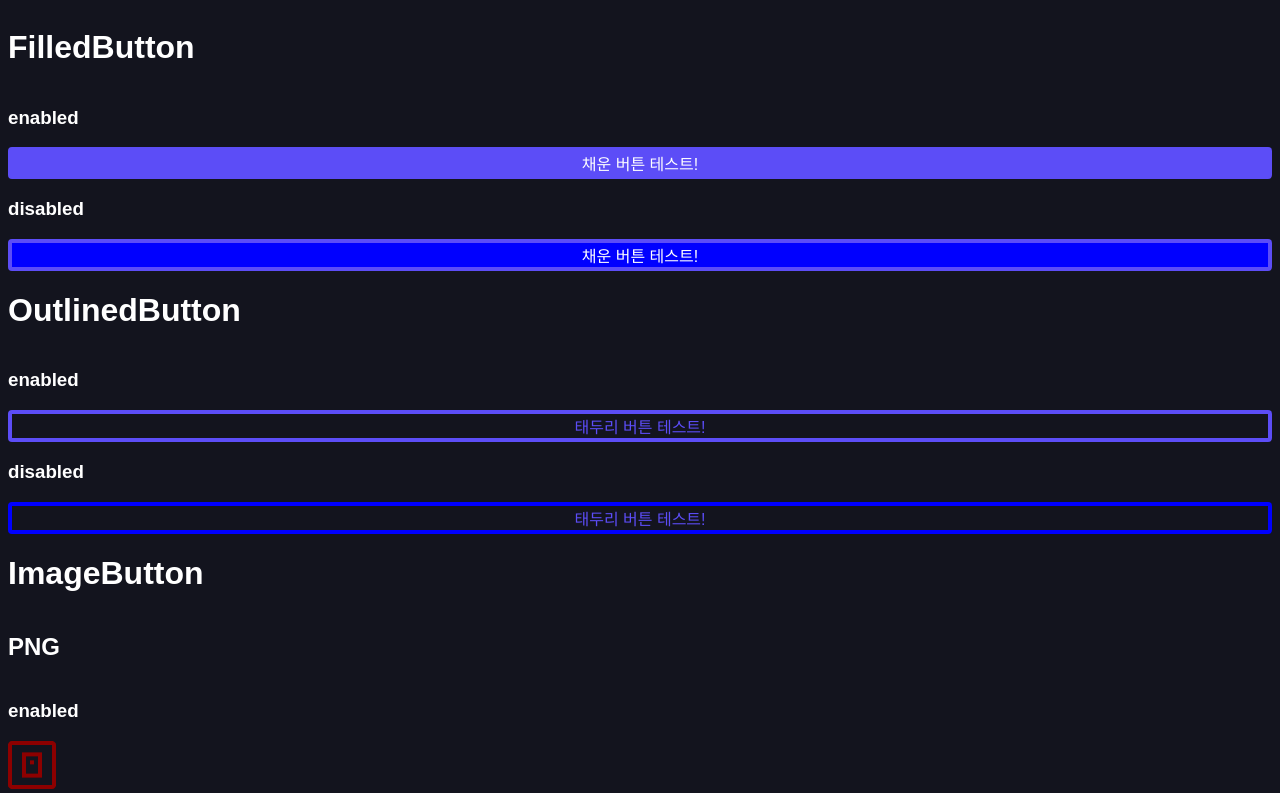
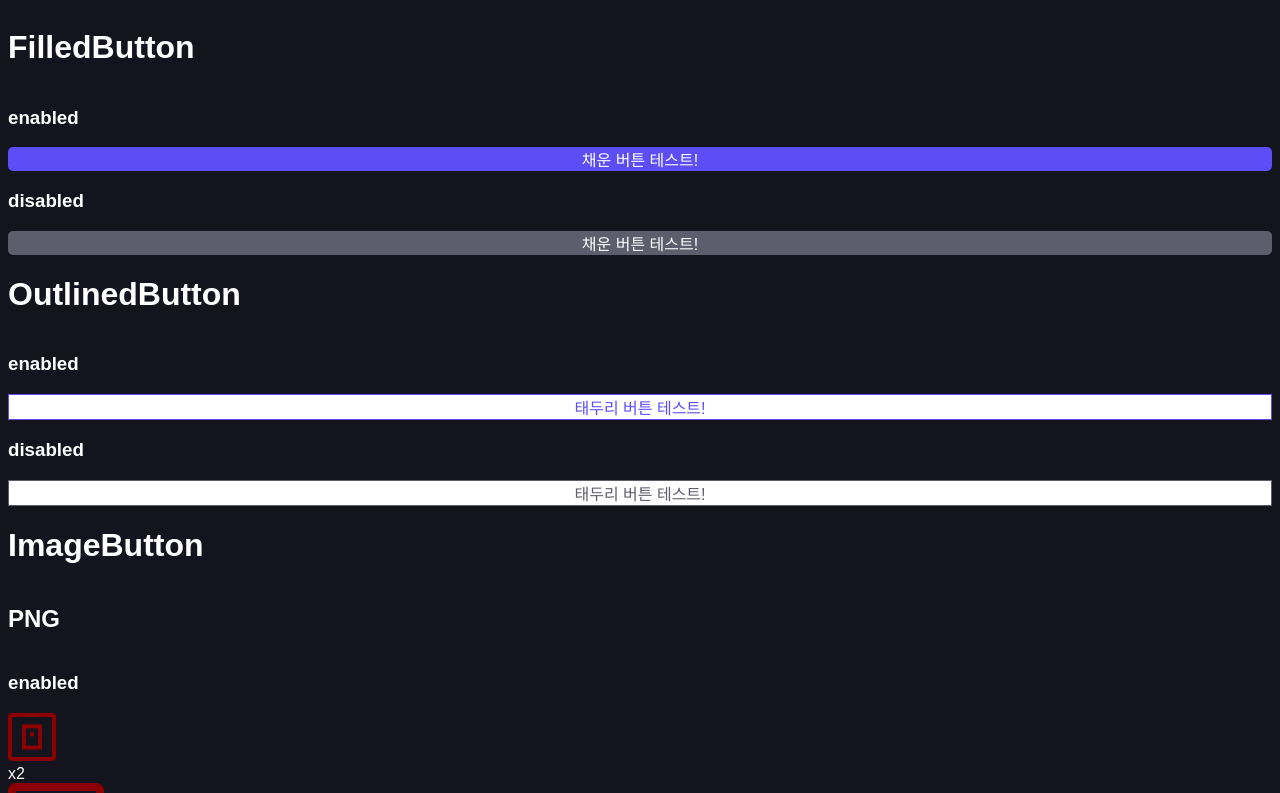
Before and after one commit to FC-final-project-team7/just-try-eat-ai-video-FE, a React (Vite) app: page /__test__/buttons in a window 1280 px wide. Shown: the top 793 px of the page. Built offline with nearby package versions, Linux system fonts and the light colour scheme.

Commit message:
feat: Apply Style and props
- props 로 width, height 지정 가능
  - 'big' | 'small' | 치수문자('120px')

```diff
--- a/src/components/Buttons/BaseButton.tsx
+++ b/src/components/Buttons/BaseButton.tsx
@@ -1,15 +1,43 @@
-import styled from 'styled-components';
+import styled, { css, DefaultTheme } from 'styled-components';
 
-export type BaseButtonProps = Omit<JSX.IntrinsicElements['button'], 'ref'>;
+export type BaseButtonProps = Omit<JSX.IntrinsicElements['button'], 'ref'> & {
+  width: keyof DefaultTheme['buttonsSize'] | string;
+  height: keyof DefaultTheme['buttonsSize'] | string;
+};
+
+const getValueIfProperty = <
+  T extends object,
+  K extends keyof T,
+  V extends unknown | undefined
+>(
+  obj: T,
+  keyAndDefault: K | string,
+  sel: (obj: T[K] | undefined) => V
+) => {
+  return sel(obj[keyAndDefault as K]) ?? keyAndDefault;
+};
 
 const BaseButton = styled.button<BaseButtonProps>`
+  ${({ theme, ...props }) => css`
     all: unset;
+
+    width: ${getValueIfProperty(
+      theme.buttonsSize,
+      props.width,
+      (obj) => obj?.w
+    )};
+    height: ${getValueIfProperty(
+      theme.buttonsSize,
+      props.height,
+      (obj) => obj?.h
+    )};
 
     font: inherit;
     text-align: center;
     cursor: pointer;
     outline: inherit;
     box-sizing: border-box;
+  `}
 `;
 
 export default BaseButton;
--- a/src/components/Buttons/FilledButton/index.tsx
+++ b/src/components/Buttons/FilledButton/index.tsx
@@ -3,23 +3,19 @@ import BaseButton from '~/components/Buttons/BaseButton';
 
 const FilledButton = styled(BaseButton)`
   ${({ theme }) => css`
-    border: ${theme.colors.main.purple} 4px solid;
-    border-radius: 4px;
+    border-radius: 5px;
 
     background-color: ${theme.colors.main.purple};
     color: ${theme.colors.gray100};
 
     &:hover {
-      background-color: red;
     }
     &:focus {
-      background-color: black;
     }
     &:active {
-      background-color: green;
     }
     &:disabled {
-      background-color: blue;
+      background-color: ${theme.colors.gray400};
     }
   `}
 `;
--- a/src/components/Buttons/OutlinedButton/index.tsx
+++ b/src/components/Buttons/OutlinedButton/index.tsx
@@ -3,22 +3,20 @@ import BaseButton from '~/components/Buttons/BaseButton';
 
 const OutlinedButton = styled(BaseButton)`
   ${({ theme }) => css`
-    border: ${theme.colors.main.purple} 4px solid;
-    border-radius: 4px;
+    border: ${theme.colors.main.purple} 1px solid;
 
+    background-color: ${theme.colors.gray100};
     color: ${theme.colors.main.purple};
 
     &:hover {
-      border-color: red;
     }
     &:focus {
-      border-color: black;
     }
     &:active {
-      border-color: green;
     }
     &:disabled {
-      border-color: blue;
+      border-color: ${theme.colors.gray400};
+      color: ${theme.colors.gray400};
     }
   `}
 `;
--- a/src/pages/ProjectListPage/ListContainer/ProjectList/style.ts
+++ b/src/pages/ProjectListPage/ListContainer/ProjectList/style.ts
@@ -24,7 +24,7 @@ export const ListHeader = styled.div`
   justify-content: space-between;
   margin-bottom: 32px;
 `;
-export const button = styled(FilledButton)`
-  width: 148px;
-  height: 48px;
-`;
+export const button = styled(FilledButton).attrs(({ theme }) => ({
+  width: '148px',
+  height: theme.buttonsSize.big.h,
+}))``;
--- a/src/styles/theme.ts
+++ b/src/styles/theme.ts
@@ -20,6 +20,36 @@ const colors = {
   gray300: '#B0B0B0',
   gray200: '#DEDDDD',
   gray100: '#FFFFFF',
+};
+
+const buttonsSize = {
+  small: {
+    w: '168px',
+    h: '40px',
+  },
+  big: {
+    w: '392px',
+    h: '48px',
+  },
+};
+
+// FIXME 각 페이지나 컴포넌트 style 로 이동하는 것이 좋아 보인다
+// eslint-disable-next-line @typescript-eslint/no-unused-vars
+const buttonsSizeCalc = {
+  gnb: {
+    w: '136px',
+    h: buttonsSize.small.h,
+  },
+  modal: {
+    small: {
+      w: '148px',
+      h: buttonsSize.big.h,
+    },
+    big: {
+      w: '328px',
+      h: buttonsSize.big.h,
+    },
+  },
 };
 
 const fontSize = {
@@ -59,6 +89,7 @@ const flex = {
 const theme = {
   bg,
   colors,
+  buttonsSize,
   fontSize,
   fontWeight,
   flex,
```
Lines whose indentation alone changed are shown as unchanged.
